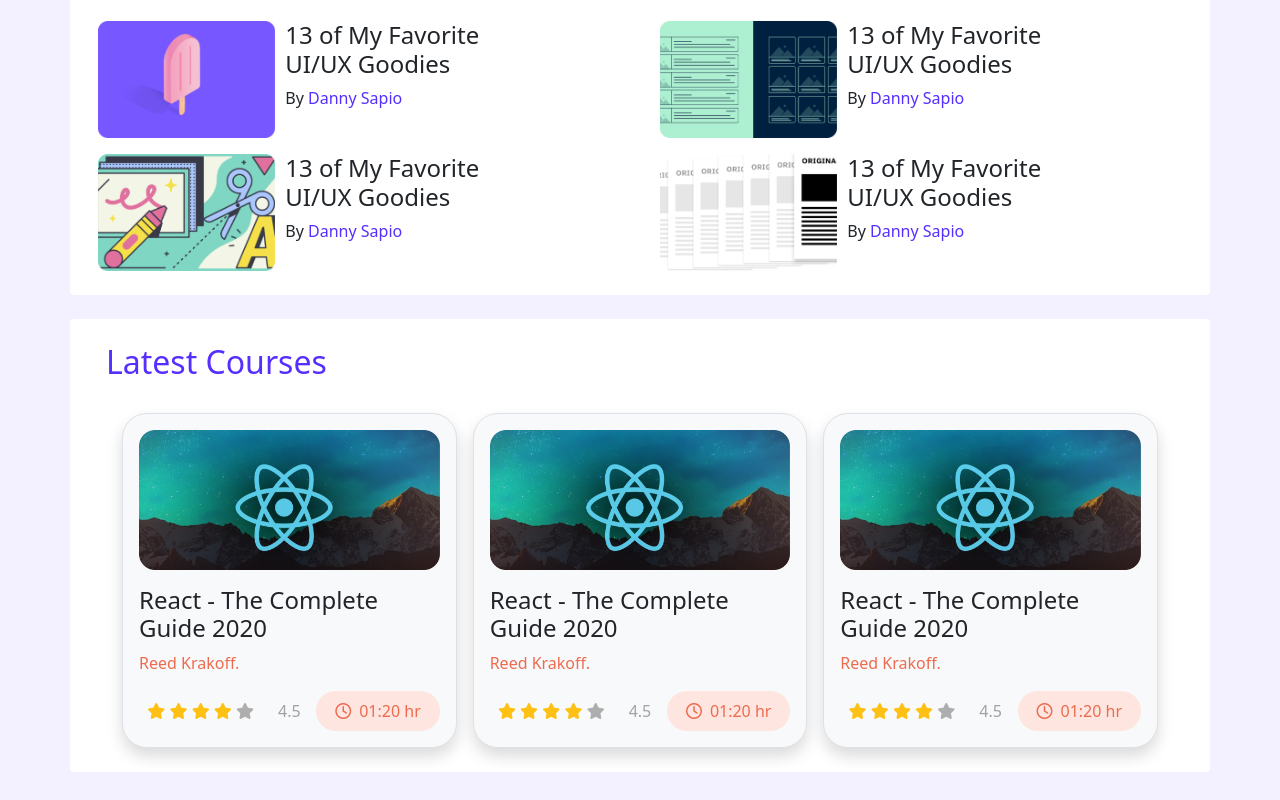
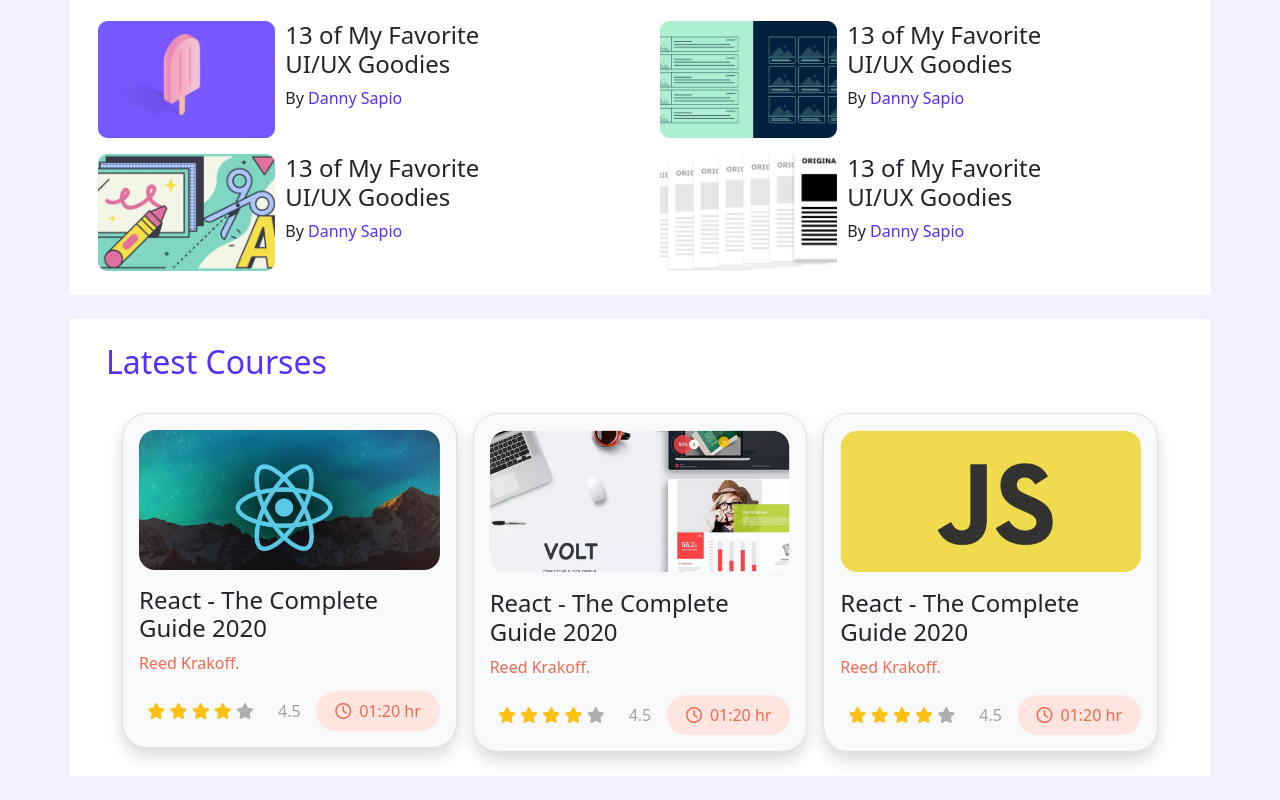
Before and after one commit to asraful333/leader-board-bootstrap, a plain HTML site: page index.html in a window 1280 px wide. Shown: the part 477-1277 px from the top of the page. Drawn offline with Linux system fonts and the light colour scheme.

Commit message:
course img change

```diff
--- a/index.html
+++ b/index.html
@@ -166,7 +166,7 @@
                         </div>
                         <div class="col-12 col-md-6 col-lg-4">
                             <div class="p-3 border bg-light shadow" style="border-radius: 25px;">
-                                <img class="img-fluid" src="images/courses/course-1.png" alt="">
+                                <img class="img-fluid" src="images/courses/course-2.png" alt="">
                                 <h4 class="mt-3">React - The Complete Guide 2020</h4>
                                 <p style="color: #ED6B4F;">Reed Krakoff.</p>
                                 <div class="row d-flex align-items-center">
@@ -191,7 +191,7 @@
                         </div>
                         <div class="col-12 col-md-6 col-lg-4">
                             <div class="p-3 border bg-light shadow" style="border-radius: 25px;">
-                                <img class="img-fluid" src="images/courses/course-1.png" alt="">
+                                <img class="img-fluid" src="images/courses/course-3.png" alt="">
                                 <h4 class="mt-3">React - The Complete Guide 2020</h4>
                                 <p style="color: #ED6B4F;">Reed Krakoff.</p>
                                 <div class="row d-flex align-items-center">
```
